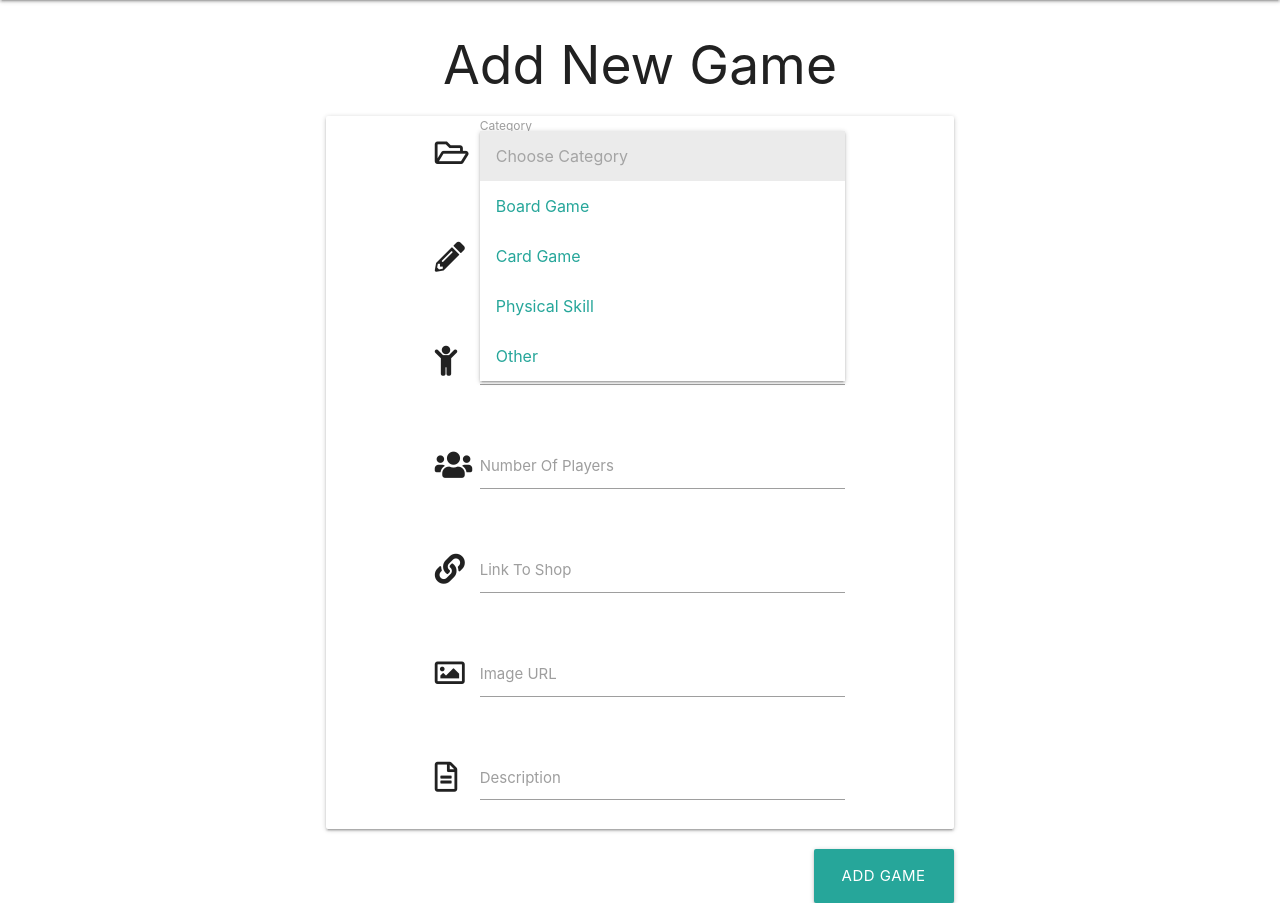
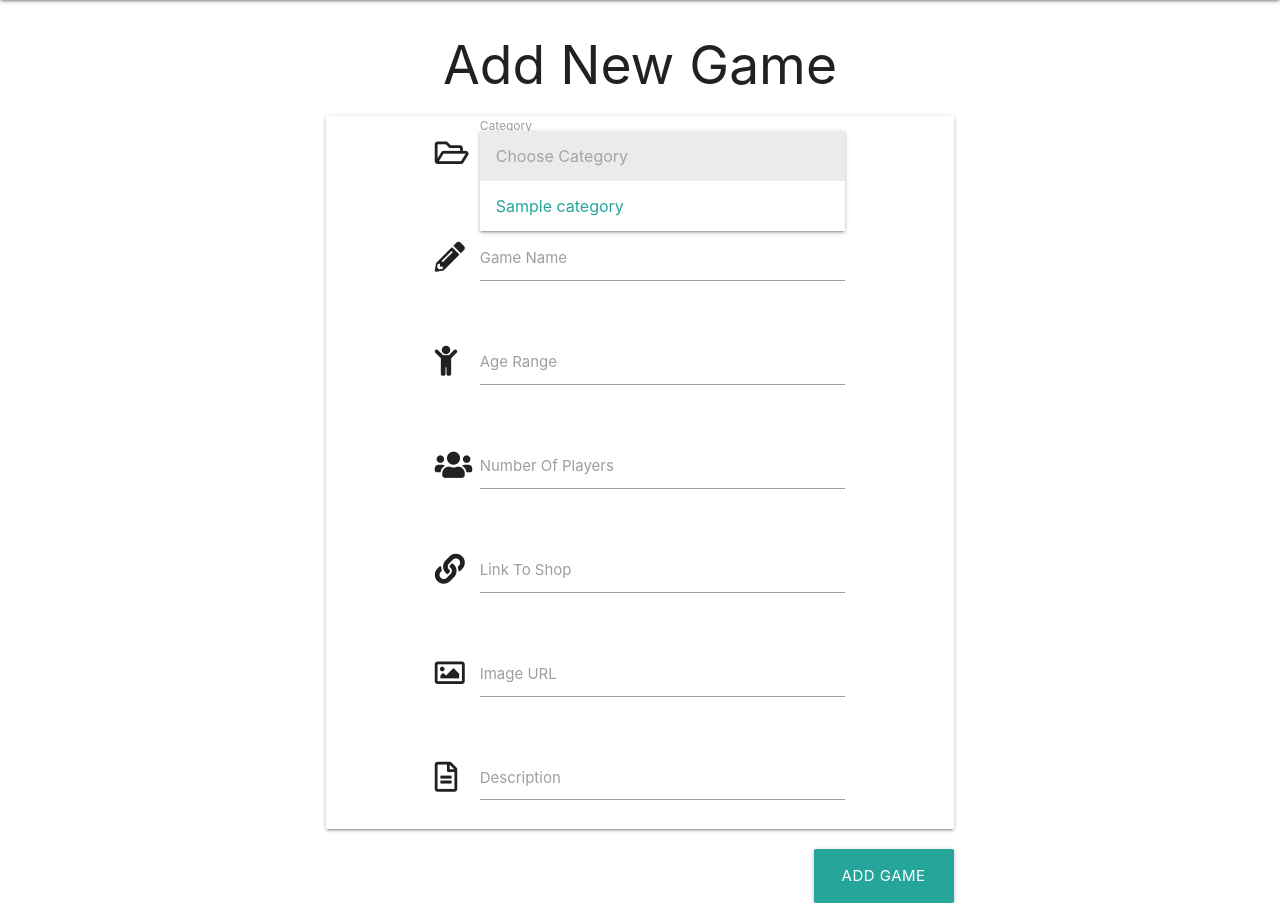
Before and after one commit to Code-Institute-Submissions/MS3-family-games, a Flask app: page /add_game in a window 1280 px wide, after a click on "Choose Category". Shown: the part 64-967 px from the top of the page. Run offline with Flask 2, Linux system fonts and the light colour scheme; a database or web service that is not in the repository returns one stand-in record (values such as "Sample title"); some libraries are stand-ins or nearby versions.

Commit message:
Fixed categories so you can see which category was selected when editing

```diff
--- a/app.py
+++ b/app.py
@@ -35,7 +35,7 @@ def get_games():
 def add_game():
     if request.method == "POST":
         game = {
-            "category": request.form.get("category"),
+            "category_name": request.form.get("category_name"),
             "game_name": request.form.get("game_name"),
             "age_range": request.form.get("age_range"),
             "number_of_players": request.form.get("number_of_players"),
@@ -47,15 +47,15 @@ def add_game():
         flash("Game Successfully Added")
         return redirect(url_for("get_games"))
 
-    games = list(mongo.db.games.find())
-    return render_template("add_game.html", games=games)
+    categories = mongo.db.categories.find().sort("category_name", 1)
+    return render_template("add_game.html", categories=categories)
 
 
 @app.route("/edit_game/<game_id>", methods=["GET", "POST"])
 def edit_game(game_id):
     if request.method == "POST":
         submit = {
-            "category": request.form.get("category"),
+            "category_name": request.form.get("category_name"),
             "game_name": request.form.get("game_name"),
             "age_range": request.form.get("age_range"),
             "number_of_players": request.form.get("number_of_players"),
@@ -68,7 +68,8 @@ def edit_game(game_id):
         return redirect(url_for("get_games"))
 
     game = mongo.db.games.find_one({"_id": ObjectId(game_id)})
-    return render_template("edit_game.html", game=game)
+    categories = mongo.db.categories.find().sort("category_name", 1)
+    return render_template("edit_game.html", game=game, categories=categories)
 
 
 @app.route("/delete_game/<game_id>")
@@ -78,7 +79,6 @@ def delete_game(game_id):
     return redirect(url_for("get_games"))
 
 
-
 if __name__ == "__main__":
     app.run(host=os.environ.get("IP"),
             port=int(os.environ.get("PORT")),
--- a/templates/add_game.html
+++ b/templates/add_game.html
@@ -8,12 +8,11 @@
                 <div class="row">
                     <div class="input-field col s8 offset-s2">
                         <i class="far fa-folder-open prefix"></i>
-                        <select id="category" name="category" class="validate" required>
-                            <option value="none" disabled selected>Choose Category</option>
-                            <option value="1">Board Game</option>
-                            <option value="2">Card Game</option>
-                            <option value="3">Physical Skill</option>
-                            <option value="4">Other</option>
+                        <select id="category_name" name="category_name" class="validate" required>
+                            <option value="" disabled selected>Choose Category</option>
+                            {% for category in categories%}
+                                <option value="{{ category.category_name }}">{{ category.category_name }}</option>
+                            {% endfor %}
                         </select>
                         <label for="category">Category</label>
                     </div>
--- a/templates/games.html
+++ b/templates/games.html
@@ -17,7 +17,7 @@
                         </div>
                         <div class="card-reveal">
                             <span class="card-title grey-text text-darken-4">{{ game.game_name }}<i class="fas fa-times right"></i></span>
-                            <span>Category: {{ game.category }}</span><br>
+                            <span>Category: {{ game.category_name }}</span><br>
                             <span>Age: {{ game.age_range }}</span><br>
                             <span>Number of players: {{ game.number_of_players }}</span>
                             <p>{{ game.description }}</p>
```
Also changed, not shown: templates/edit_game.html (+5 -6 lines), templates/home.html (+16 -7 lines).
